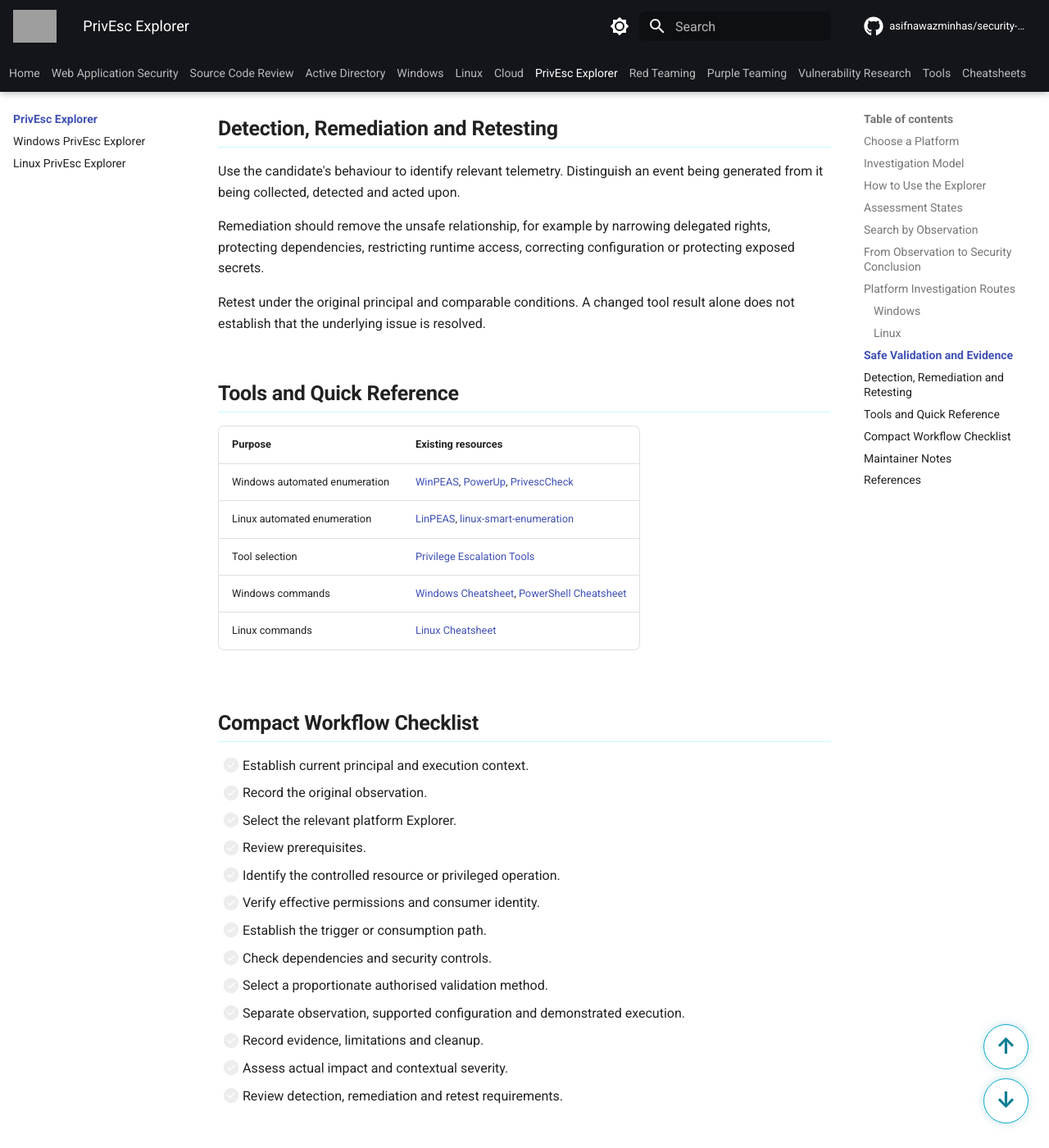
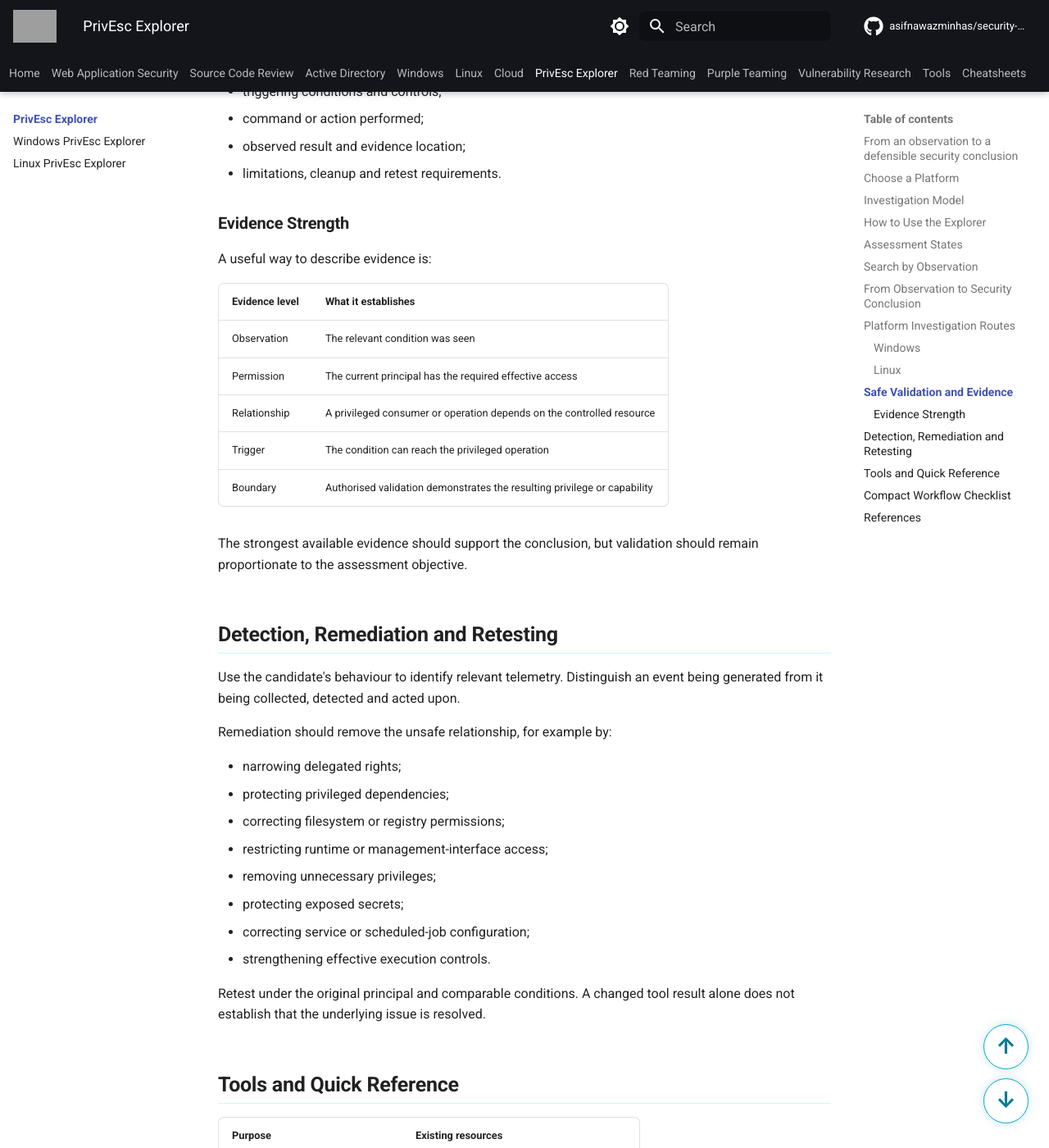
Before and after one commit to asifnawazminhas/security-notes, an MkDocs documentation site: the page built from docs/privesc/index.md, in a window 1280 px wide and 1400 px high, scrolled down 5918 px. Shown: the whole window at 82% size. Built offline with MkDocs 1.6.1 and Material for MkDocs 9.7.7, drawn with Linux system fonts in a browser that asks for light colours; comment, search, counter and statistics services are not loaded; some of the changed text lies outside the part shown; grey boxes are pictures that could not be loaded.

Commit message:
Enhance PrivEsc Explorer documentation formatting
Updated PrivEsc Explorer documentation to enhance clarity and structure. Improved formatting and added markdown support for better readability.

```diff
--- a/docs/privesc/index.md
+++ b/docs/privesc/index.md
@@ -5,21 +5,30 @@ description: Observation-led Windows and Linux privilege escalation reference co
 
 # PrivEsc Explorer
 
-<div class="privesc-hero privesc-landing-hero">
+<div class="privesc-hero privesc-landing-hero" markdown>
 
 <span class="privesc-eyebrow">Observation-led assessment workflow</span>
 
-<h2>From an observation to a defensible security conclusion</h2>
+## From an observation to a defensible security conclusion
 
-<p>
-PrivEsc Explorer turns host-enumeration results into structured investigation paths.
-Start with what you actually observed, identify a candidate mechanism, verify the privilege
-relationship, choose proportionate validation, and record evidence without treating tool
-output as an automatic vulnerability verdict.
-</p>
+PrivEsc Explorer turns host-enumeration results into structured investigation paths. Start with what you actually observed, identify a candidate mechanism, verify the privilege relationship, choose proportionate validation, and record evidence without treating tool output as an automatic vulnerability verdict.
 
 <div class="privesc-workflow-strip">
-<span>Observation</span><b>→</b><span>Candidate</span><b>→</b><span>Preconditions</span><b>→</b><span>Privileged Consumer</span><b>→</b><span>Trigger</span><b>→</b><span>Boundary</span><b>→</b><span>Evidence</span><b>→</b><span>Conclusion</span>
+<span>Observation</span>
+<b>→</b>
+<span>Candidate</span>
+<b>→</b>
+<span>Preconditions</span>
+<b>→</b>
+<span>Privileged Consumer</span>
+<b>→</b>
+<span>Trigger</span>
+<b>→</b>
+<span>Boundary</span>
+<b>→</b>
+<span>Evidence</span>
+<b>→</b>
+<span>Conclusion</span>
 </div>
 
 </div>
@@ -32,7 +41,7 @@ output as an automatic vulnerability verdict.
 
 <div class="privesc-platform-grid">
 
-<div class="privesc-platform-card privesc-platform-windows">
+<div class="privesc-platform-card privesc-platform-windows" markdown>
 
 <span class="privesc-platform-icon">W</span>
 
@@ -41,14 +50,18 @@ output as an automatic vulnerability verdict.
 Investigate services, scheduled tasks, token privileges, filesystem and registry ACLs, DLL loading, credentials, application control, UAC, applications and drivers.
 
 <div class="privesc-platform-tags">
-<span>Services</span><span>Tokens</span><span>ACLs</span><span>DLLs</span><span>Credentials</span>
+<span>Services</span>
+<span>Tokens</span>
+<span>ACLs</span>
+<span>DLLs</span>
+<span>Credentials</span>
 </div>
 
 [Open Windows Explorer](windows.md){ .md-button .md-button--primary }
 
 </div>
 
-<div class="privesc-platform-card privesc-platform-linux">
+<div class="privesc-platform-card privesc-platform-linux" markdown>
 
 <span class="privesc-platform-icon">L</span>
 
@@ -57,7 +70,11 @@ Investigate services, scheduled tasks, token privileges, filesystem and registry
 Investigate sudo, SUID/SGID, capabilities, systemd, cron, writable resources, credentials, groups, containers, sockets, NFS and kernel candidates.
 
 <div class="privesc-platform-tags">
-<span>sudo</span><span>SUID</span><span>Capabilities</span><span>systemd</span><span>Containers</span>
+<span>sudo</span>
+<span>SUID</span>
+<span>Capabilities</span>
+<span>systemd</span>
+<span>Containers</span>
 </div>
 
 [Open Linux Explorer](linux.md){ .md-button .md-button--primary }
@@ -113,11 +130,13 @@ The Explorer uses assessment language carefully.
 
 | State | Meaning |
 |---|---|
-| Candidate | An observation may be relevant, but applicability and prerequisites still require investigation |
-| Supported | The important prerequisites and privilege relationship are supported by evidence, but the boundary has not necessarily been exercised |
-| Confirmed | Authorised validation demonstrated the stated capability or privilege boundary |
+| **Candidate** | An observation may be relevant, but applicability and prerequisites still require investigation |
+| **Supported** | The important prerequisites and privilege relationship are supported by evidence, but the boundary has not necessarily been exercised |
+| **Confirmed** | Authorised validation demonstrated the stated capability or privilege boundary |
 
-A technique card's static confidence field describes the quality or maturity of the reference entry. It is not a live verdict for the assessed host.
+!!! info "Reference confidence is not assessment status"
+
+    A technique card's static confidence field describes the quality or maturity of the reference entry. It is not a live verdict for the assessed host.
 
 Keep these conclusions separate:
 
@@ -201,11 +220,34 @@ For each significant candidate, record:
 - observed result and evidence location;
 - limitations, cleanup and retest requirements.
 
+### Evidence Strength
+
+A useful way to describe evidence is:
+
+| Evidence level | What it establishes |
+|---|---|
+| Observation | The relevant condition was seen |
+| Permission | The current principal has the required effective access |
+| Relationship | A privileged consumer or operation depends on the controlled resource |
+| Trigger | The condition can reach the privileged operation |
+| Boundary | Authorised validation demonstrates the resulting privilege or capability |
+
+The strongest available evidence should support the conclusion, but validation should remain proportionate to the assessment objective.
+
 ## Detection, Remediation and Retesting
 
 Use the candidate's behaviour to identify relevant telemetry. Distinguish an event being generated from it being collected, detected and acted upon.
 
-Remediation should remove the unsafe relationship, for example by narrowing delegated rights, protecting dependencies, restricting runtime access, correcting configuration or protecting exposed secrets.
+Remediation should remove the unsafe relationship, for example by:
+
+- narrowing delegated rights;
+- protecting privileged dependencies;
+- correcting filesystem or registry permissions;
+- restricting runtime or management-interface access;
+- removing unnecessary privileges;
+- protecting exposed secrets;
+- correcting service or scheduled-job configuration;
+- strengthening effective execution controls.
 
 Retest under the original principal and comparable conditions. A changed tool result alone does not establish that the underlying issue is resolved.
 
@@ -219,32 +261,24 @@ Retest under the original principal and comparable conditions. A changed tool re
 | Windows commands | [Windows Cheatsheet](../cheatsheets/windows.md), [PowerShell Cheatsheet](../cheatsheets/powershell.md) |
 | Linux commands | [Linux Cheatsheet](../cheatsheets/linux.md) |
 
+Automated enumeration should accelerate discovery. It does not replace manual verification of identity, effective permissions, privileged consumers, triggers or security boundaries.
+
 ## Compact Workflow Checklist
 
-- [ ] Establish current principal and execution context.
+- [ ] Establish the current principal and execution context.
 - [ ] Record the original observation.
 - [ ] Select the relevant platform Explorer.
-- [ ] Review prerequisites.
+- [ ] Review the candidate's prerequisites.
 - [ ] Identify the controlled resource or privileged operation.
-- [ ] Verify effective permissions and consumer identity.
+- [ ] Verify effective permissions.
+- [ ] Identify the privileged consumer and execution identity.
 - [ ] Establish the trigger or consumption path.
-- [ ] Check dependencies and security controls.
+- [ ] Check dependencies and effective security controls.
 - [ ] Select a proportionate authorised validation method.
 - [ ] Separate observation, supported configuration and demonstrated execution.
 - [ ] Record evidence, limitations and cleanup.
 - [ ] Assess actual impact and contextual severity.
 - [ ] Review detection, remediation and retest requirements.
-
-## Maintainer Notes
-
-The Explorer separates platform pages from structured technique data:
-
-- `docs/privesc/windows.md`
-- `docs/privesc/linux.md`
-- `docs/data/privesc/windows.json`
-- `docs/data/privesc/linux.json`
-
-The JSON files remain the technique database. The JavaScript provides discovery, filtering and rendering. The Markdown pages provide context and platform methodology.
 
 ## References
 
```
Also changed, not shown: other parts of docs/privesc/index.md (+2 -2 lines).
